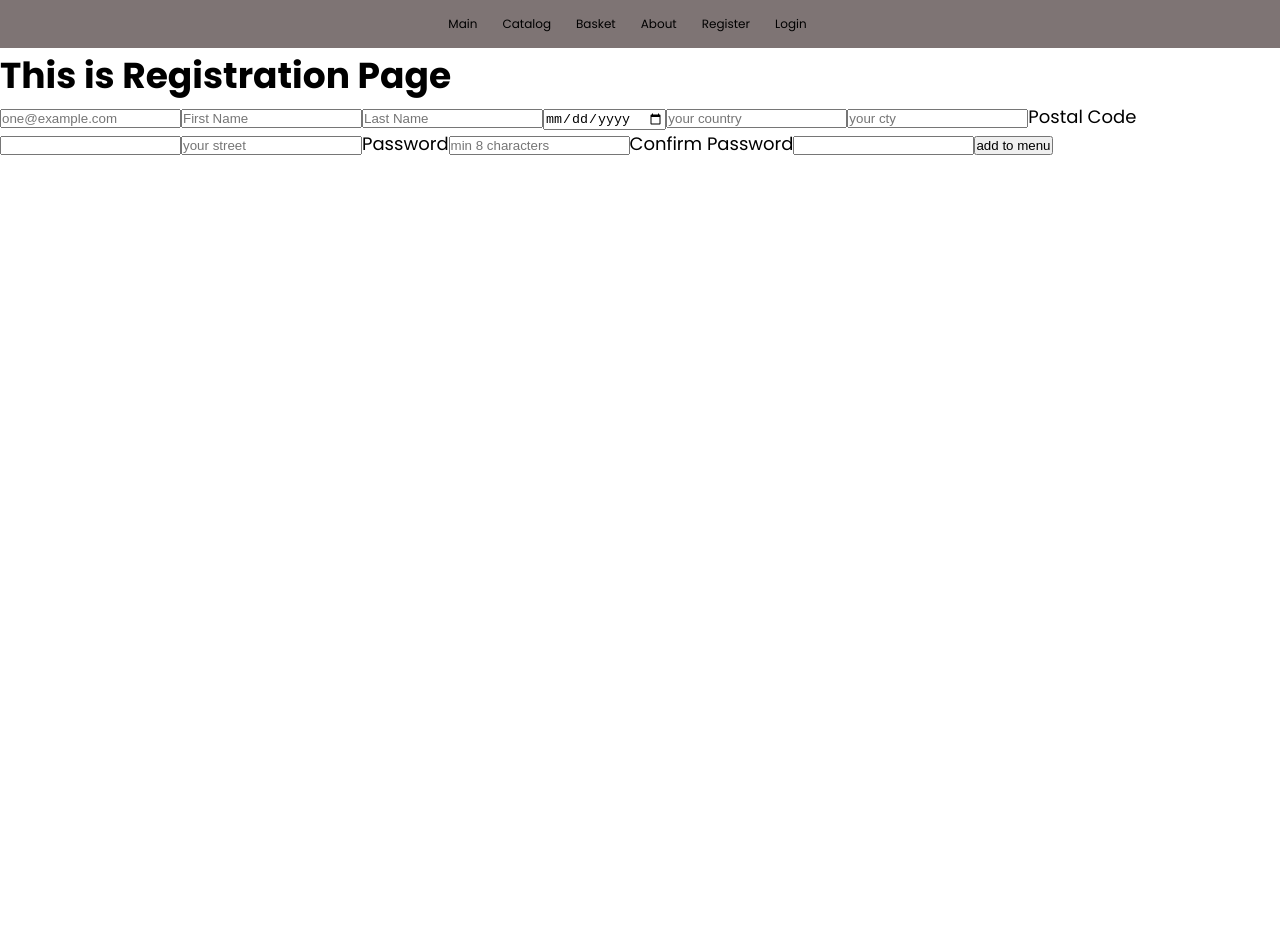
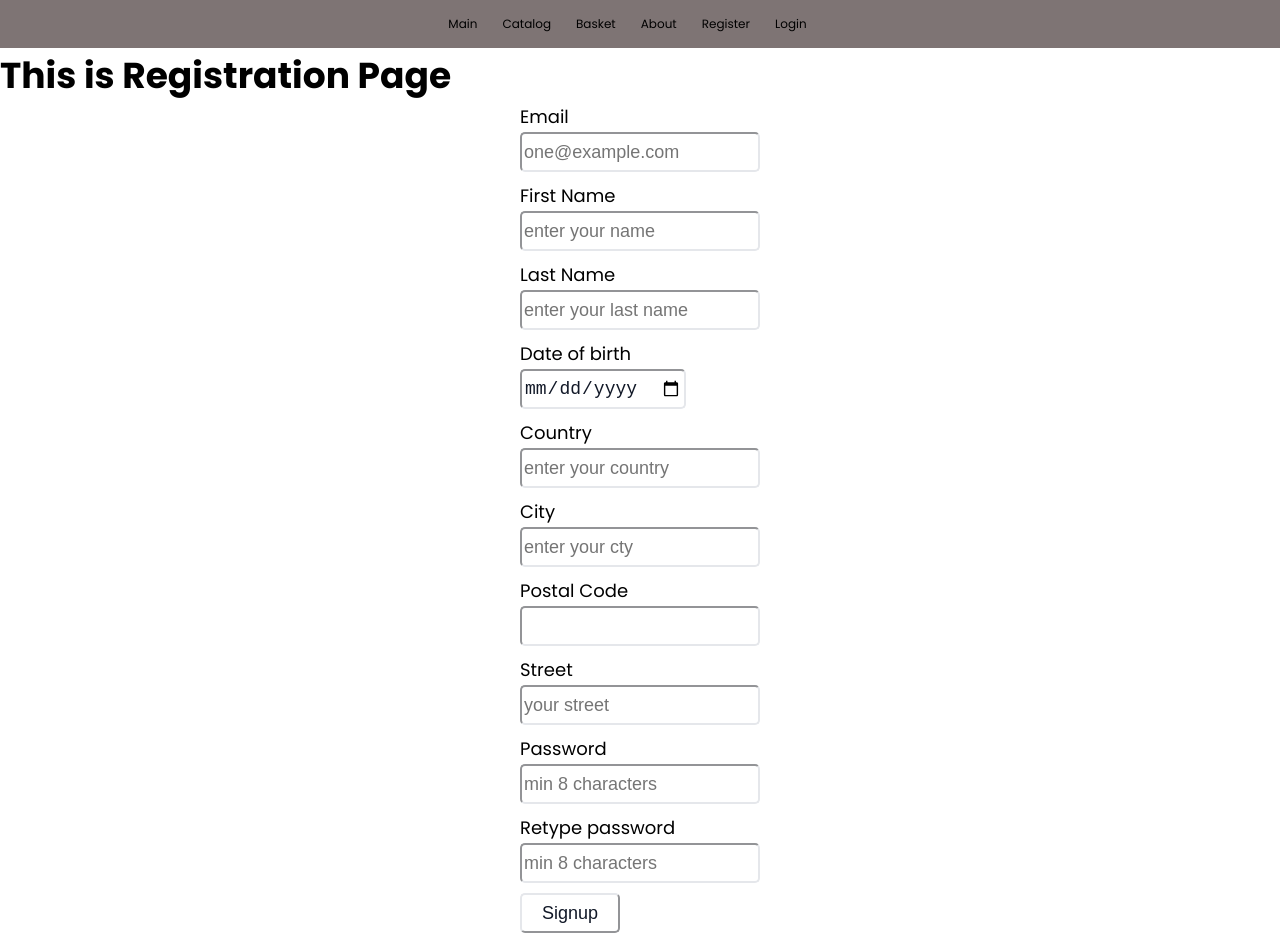
Before and after one commit to peregreenus/DEVS-eCommerce-App, a React app: page /signup in a window 1280 px wide. Before the commit the page ends 800 px from the top, so only its background shows below. Built offline with nearby package versions, Linux system fonts and the light colour scheme.

Commit message:
feat: add reusable input, button

```diff
--- /dev/null
+++ b/src/data/types/registration-type.ts
@@ -0,0 +1,12 @@
+export type RegistrationFieldsType = {
+  firstName: string;
+  lastName: string;
+  email: string;
+  dateOfBirth: Date;
+  country: string;
+  city: string;
+  postalCode: string;
+  street: string;
+  password: string;
+  password2: string;
+};
--- /dev/null
+++ b/src/view/components/common/button/button.css
@@ -0,0 +1,9 @@
+.button {
+  font-size: 1.8rem;
+  padding: 0 0.2rem;
+  height: 2.5rem;
+  border-radius: 0.5rem;
+  background-color: var(--default-bg-color);
+  color: var(--primary-text-color);
+  border-color: var(--border-color);
+}
--- /dev/null
+++ b/src/view/components/common/button/button.tsx
@@ -0,0 +1,27 @@
+import React from 'react';
+import './button.css';
+
+interface IButtonFieldProps {
+  label: string;
+  name: string;
+  type: string;
+}
+
+const defaultProps = {
+  disabled: false,
+  className: 'button'
+};
+
+export default function ButtonElement(props: IButtonFieldProps & typeof defaultProps) {
+  const { type, label, name, disabled, className } = props;
+
+  return (
+    <button
+      type={type ? 'submit' : 'button'}
+      data-name={name}
+      disabled={disabled}
+      className={className}>
+      {label}
+    </button>
+  );
+}
--- /dev/null
+++ b/src/view/components/common/input/input.css
@@ -0,0 +1,15 @@
+input {
+  font-size: 1.8rem;
+  padding: 0 0.2rem;
+  height: 2.5rem;
+  border-radius: 0.5rem;
+  background-color: var(--default-bg-color);
+  color: var(--primary-text-color);
+  border-color: var(--border-color);
+}
+
+.required {
+  content: '*';
+  color: rgb(148, 3, 3);
+  padding-left: 0.5rem;
+}
--- /dev/null
+++ b/src/view/components/common/input/input.tsx
@@ -0,0 +1,32 @@
+import React from 'react';
+import './input.css';
+
+interface IInputFieldProps {
+  label: string;
+  type: string;
+  name: string;
+  placeholder: string;
+}
+
+const defaultProps = {
+  required: false,
+  value: ''
+};
+
+export default function InputField(props: IInputFieldProps & typeof defaultProps) {
+  const { type, label, name, placeholder, required, value } = props;
+
+  return (
+    <label htmlFor={name}>
+      {label}
+      <input
+        type={type}
+        value={value}
+        name={name}
+        className="form-control"
+        placeholder={placeholder}
+        required={required}
+      />
+    </label>
+  );
+}
--- a/src/view/components/signup/signup-form.css
+++ b/src/view/components/signup/signup-form.css
@@ -0,0 +1,26 @@
+.singup-form-container {
+  display: flex;
+  flex-direction: column;
+  justify-content: center;
+  align-items: center;
+}
+.signup-form {
+  display: flex;
+  flex-direction: column;
+  align-items: flex-start;
+  gap: 1rem;
+  background-color: var(--default-bg-color);
+  label {
+    display: flex;
+    flex-direction: column;
+    gap: 0.2rem;
+  }
+  input {
+    height: 4rem;
+  }
+  button {
+    height: 4rem;
+    padding: 0 2rem;
+    max-width: 20rem;
+  }
+}
--- a/src/view/components/signup/signup-form.tsx
+++ b/src/view/components/signup/signup-form.tsx
@@ -1,12 +1,16 @@
 /* eslint-disable no-console */
-import React, { ChangeEvent, FormEvent, useState } from 'react';
+import React, { FormEvent, useState } from 'react';
+import { RegistrationFieldsType } from '../../../data/types/registration-type';
+import InputField from '../common/input/input';
+import './signup-form.css';
+import ButtonElement from '../common/button/button';
 
 export default function FormSingup() {
   const initialState = {
     firstName: '',
     lastName: '',
     email: '',
-    dateOfBirth: '',
+    dateOfBirth: new Date(),
     country: '',
     city: '',
     postalCode: '',
@@ -15,115 +19,106 @@ export default function FormSingup() {
     password2: ''
   };
 
-  const [newCostumer] = useState<{
-    firstName: string;
-    lastName: string;
-    email: string;
-    dateOfBirth: string;
-    country: string;
-    city: string;
-    postalCode: string;
-    street: string;
-    password: string;
-    password2: string;
-  }>(initialState);
-
-  function handleChange(e: ChangeEvent) {
-    console.log(e.target);
-  }
+  // function handleChange(e: ChangeEvent) {
+  //   console.log(e.target);
+  // }
   function handleRegistrationSubmit(e: FormEvent) {
     e.preventDefault();
     console.log(e.target);
   }
+
+  const [newCostumer] = useState<RegistrationFieldsType>(initialState);
+
   return (
     <div className="singup-form-container">
-      <form onSubmit={handleRegistrationSubmit}>
-        <input
+      <form className="signup-form" onSubmit={handleRegistrationSubmit}>
+        <InputField
+          label="Email"
+          type="email"
           name="email"
-          type="email"
+          value={newCostumer.email}
+          placeholder="one@example.com"
           required
-          placeholder="one@example.com"
-          onChange={handleChange}
-          value={newCostumer.email}
         />
-        <input
-          name="firstName"
+        <InputField
+          label="First Name"
           type="text"
+          name="email"
+          value={newCostumer.firstName}
+          placeholder="enter your name"
           required
-          placeholder="First Name"
-          onChange={handleChange}
-          value={newCostumer.firstName}
         />
-        <input
+        <InputField
+          label="Last Name"
           name="lastName"
           type="text"
-          placeholder="Last Name"
-          onChange={handleChange}
+          placeholder="enter your last name"
           value={newCostumer.lastName}
+          required={false}
         />
-        <input
+        <InputField
+          label="Date of birth"
           name="dateOfBirth"
           type="date"
           required
           placeholder=""
-          onChange={handleChange}
-          value={newCostumer.dateOfBirth}
+          value=""
         />
-        <input
+        <InputField
+          label="Country"
           name="country"
           type="text"
-          placeholder="your country"
-          onChange={handleChange}
+          placeholder="enter your country"
           value={newCostumer.country}
+          required={false}
         />
-        <input
+        <InputField
+          label="City"
           name="city"
           type="text"
-          placeholder="your cty"
-          onChange={handleChange}
+          placeholder="enter your cty"
           value={newCostumer.city}
+          required={false}
         />
-        <label htmlFor="postalCode">
-          Postal Code
-          <input
+        <InputField
+          label="Postal Code"
           name="postalCode"
           type="text"
           placeholder=""
-            onChange={handleChange}
+          required={false}
           value={newCostumer.postalCode}
         />
-        </label>
-        <input
+        <InputField
+          label="Street"
           name="street"
           type="text"
           placeholder="your street"
-          onChange={handleChange}
+          required={false}
           value={newCostumer.street}
         />
-        <label htmlFor="password">
-          Password
-          <input
+        <InputField
+          label="Password"
           name="password"
           type="password"
-            minLength={8}
           required
           placeholder="min 8 characters"
-            onChange={handleChange}
           value={newCostumer.password}
         />
-        </label>
-        <label htmlFor="password2">
-          Confirm Password
-          <input
+        <InputField
+          label="Retype password"
           name="password2"
           type="password"
           required
-            placeholder=""
-            onChange={handleChange}
-            value={newCostumer.password2}
+          placeholder="min 8 characters"
+          value={newCostumer.password}
         />
-        </label>
-        <button type="submit">add to menu</button>
+        <ButtonElement
+          type="submit"
+          label="Signup"
+          name="signup-button"
+          disabled={false}
+          className="button"
+        />
       </form>
     </div>
   );
```
Lines whose indentation alone changed are shown as unchanged.
